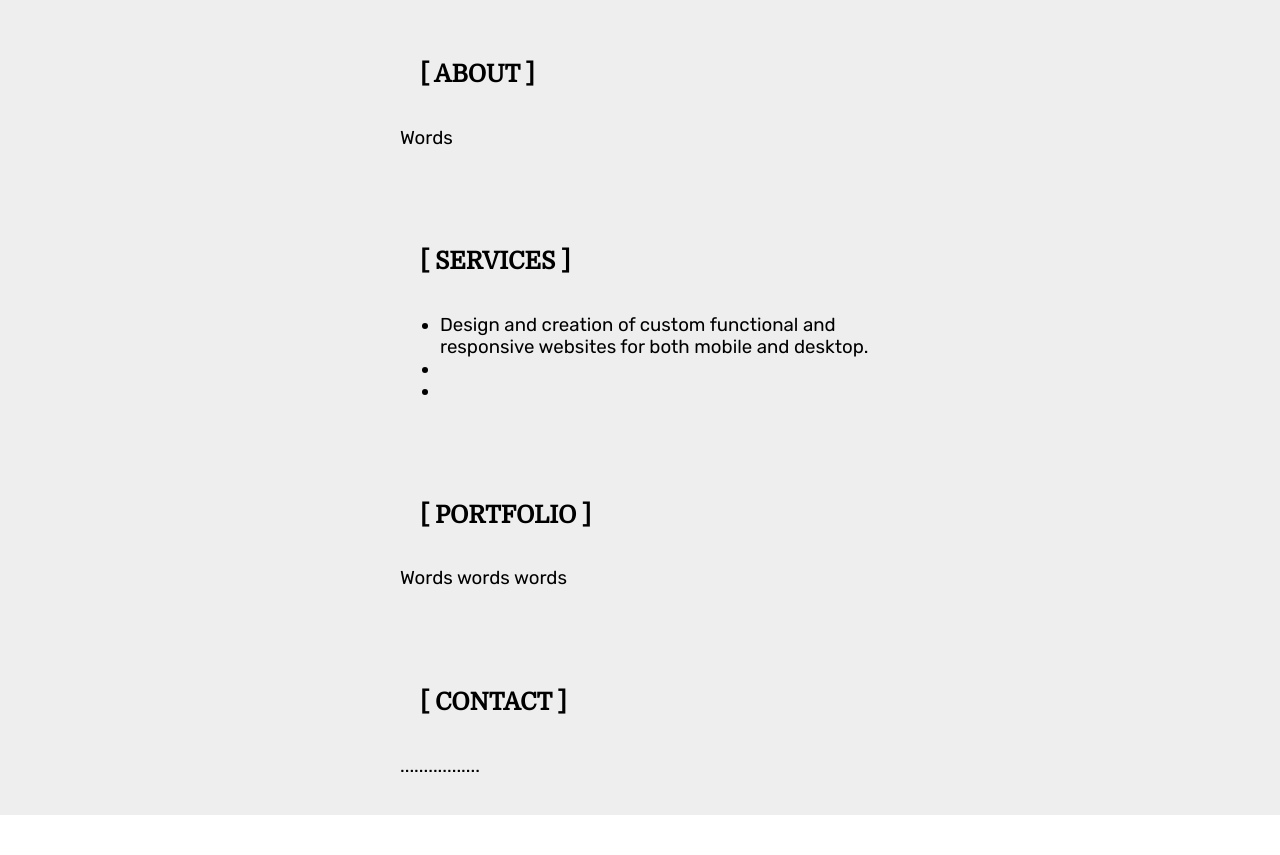
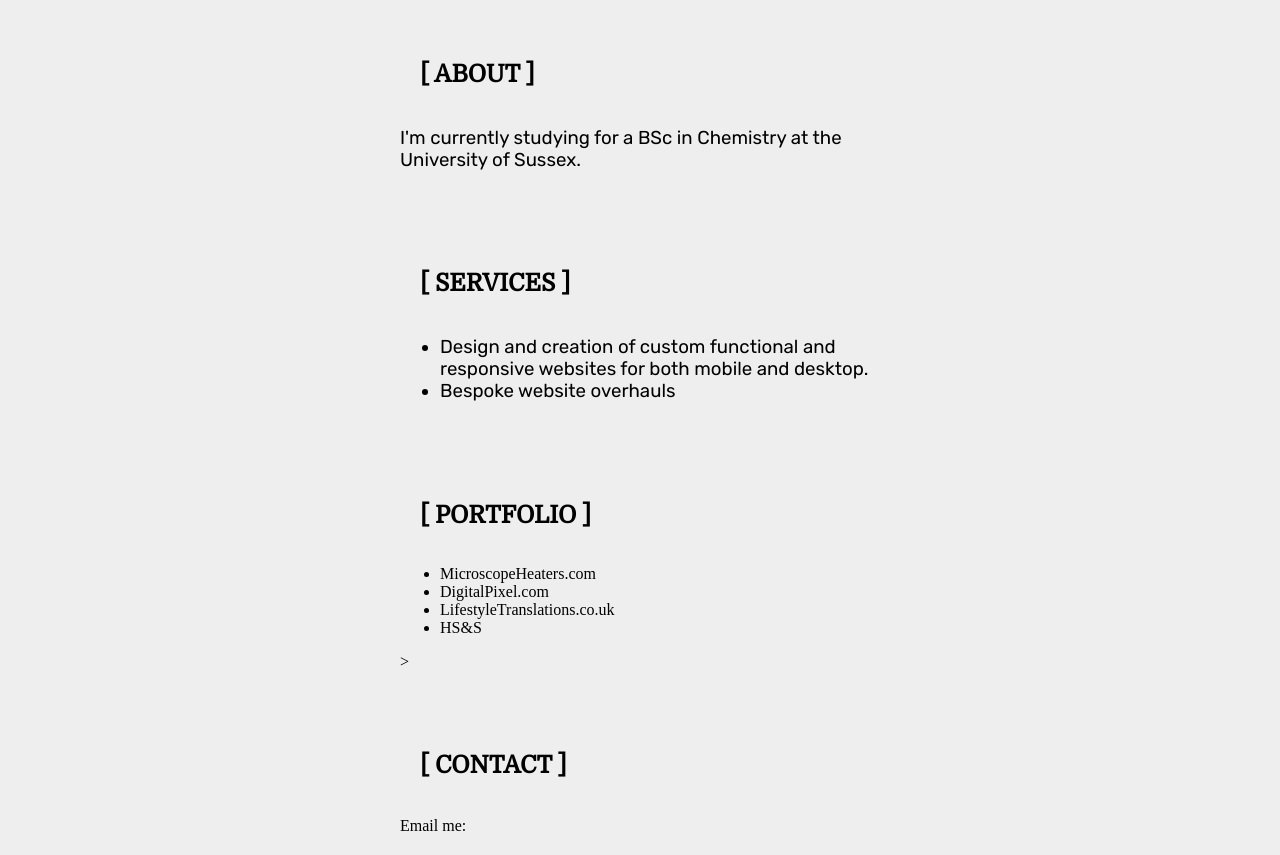
Before and after one commit to benpawulskisaunders/benpawulskisaunders.github.io, a plain HTML site: page index.html in a window 1280 px wide. Shown: the part 800-1655 px from the top of the page. Before the commit the page ends 1615 px from the top, so only its background shows below. Drawn offline with Linux system fonts and the light colour scheme; files whose address does not match are found by name.

Commit message:
Non-stupid content

```diff
--- a/index.html
+++ b/index.html
@@ -3,12 +3,11 @@
 <!--You're a cheeky fucker, aren't you?-->
 <head>
     <title>Benedict Saunders</title>
-    <!----------------------------------------------->
     <meta charset="utf-8" />
     <meta name="author" content="Benedict Saunders" />
     <meta name="description" content="" />
     <meta name="keywords" content="" />
-    <!----------------------------------------------->
+
     <link href="css/styles.css" rel="stylesheet" />
     <link href="css/menu.css" rel="stylesheet" />
     <link href="css/parallax.css" rel="stylesheet" />
@@ -17,7 +16,7 @@
     <!--<link href="css/lib/bootstrap.css" rel="stylesheet" />-->
     <link href="css/lib/animate.css" rel="stylesheet" />
     <link href="css/lib/fonts.css" rel="stylesheet" />
-    <!----------------------------------------------->
+
     <script src="js/lib/jquery-3.2.1.min.js"></script>
     <script src="js/main.js"></script>
 
@@ -56,26 +55,31 @@
 
     <section id="About">
         <h2>About</h2>
-        <p>Words</p>
+        <p>I'm currently studying for a BSc in Chemistry at the University of Sussex.</p>
     </section>
 
     <section id="Services">
         <h2>Services</h2>
         <ul class="p">
             <li>Design and creation of custom functional and responsive websites for both mobile and desktop.</li>
-            <li></li>
-            <li></li>
+            <li>Bespoke website overhauls</li>
         </ul>
     </section>
 
     <section id="Portfolio">
         <h2>Portfolio</h2>
-        <p>Words words words</p>
+        <ul>
+            <li>MicroscopeHeaters.com</li>
+            <li>DigitalPixel.com</li>
+            <li>LifestyleTranslations.co.uk</li>
+            <li>HS&amp;S</li>
+        </ul>>
     </section>
 
     <section id="Contact">
         <h2>Contact</h2>
-        <p>.................</p>
+        <br>
+            <span>Email me: <a href="mailto:benedictsaunders@btconnect.com?subject=Query%20about%20website%20design"></a></span>
     </section>
 
 </body>
```
